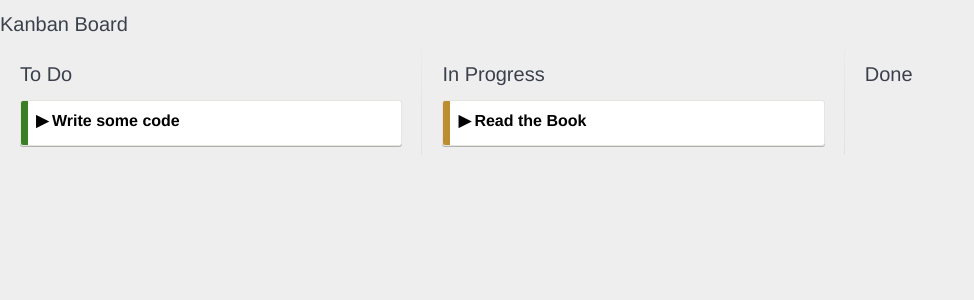
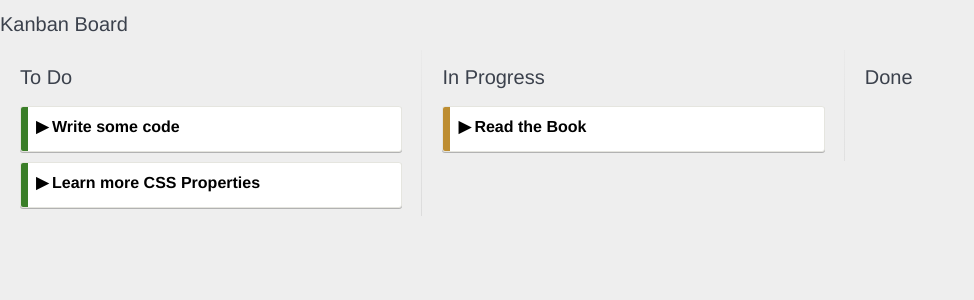
Before and after one commit to GFore/React-Tuts, a React (Create React App) app: page / in a window 1280 px wide. Shown: the top 300 px of the page, without its empty margins (0-974 px from the left). Built offline with nearby package versions, Linux system fonts and the light colour scheme.

Commit message:
cleaning up the code and display

```diff
--- a/src/App.js
+++ b/src/App.js
@@ -4,22 +4,39 @@ import KanbanBoard from './KanbanBoard';
 let cardsList = [
   {
     id: 1,
+    status: "in-progress",
     title: "Read the Book",
     description: "I should read the **whole** book",
     color: '#BD8D31',
-    status: "in-progress",
     tasks: []
   },
   {
     id: 2,
+    status: "todo",
     title: "Write some code",
     description: "Code along with some samples in the book. The complete source can be found at [GitHub](https://github.com/pro-react)",
     color: '#3A7E28',
-    status: "todo",
     tasks: [
       {id: 1, name: "ContactList Example", done: true},
       {id: 2, name: "Kanban Example",done: false},
       {id: 3, name: "My own experiments", done: false}
+    ]
+  },
+  {
+    id: 3,
+    status: "todo",
+    title: "Learn more CSS Properties",
+    description: "These CSS properties are used in this project and I need to better understand what they do",
+    color: '#3A7E28',
+    tasks: [
+      {id: 1, name: "box-sizing: border-box", done: false},
+      {id: 2, name: "white-space: nowrap (or normal)",done: false},
+      {id: 3, name: "display: inline-block", done: false},
+      {id: 4, name: "vertical-align: top", done: false},
+      {id: 5, name: "overflow: auto", done: false},
+      {id: 6, name: "Selector: .list:not(:last-child):after", done: false},
+      {id: 7, name: "Selector: :before", done: false},
+      {id: 8, name: "Selector: :first-child", done: false},
     ]
   },
 ];
--- a/src/CheckList.js
+++ b/src/CheckList.js
@@ -2,7 +2,7 @@ import React, { Component } from 'react';
 
 class CheckList extends Component {
     render() {
-        let tasks = this.props.tasks.map((task) => (
+        const tasks = this.props.tasks.map((task) => (
             <li className="checklist__task">
                 <input type="checkbox" defaultChecked={task.done} />
                 {task.name}
--- a/src/List.js
+++ b/src/List.js
@@ -3,7 +3,7 @@ import Card from './Card';
 
 class List extends Component {
     render() {
-        let cards = this.props.cards.map((card) => {
+        const cards = this.props.cards.map((card) => {
             return <Card id={card.id}
                          title={card.title}
                          description={card.description}
@@ -14,7 +14,7 @@ class List extends Component {
 
         return(
             <div className="list">
-                <h1>{this.props.title}</h1>
+                <h2>{this.props.title}</h2>
                 {cards}
             </div>
         );
--- a/src/index.css
+++ b/src/index.css
@@ -11,8 +11,8 @@ body {
   font-family: "Helvetica Neue", Helvetica, Arial, sans-serif;
 }
 
-h1 {
-  font-weight: 200;
+h1, h2 {
+  font-weight: 400;
   color: #3b414c;
   font-size: 20px;
 }
@@ -85,6 +85,8 @@ ul {
 
 .checklist__task--remove:after {
   display: inline-block;
-  color: #d66;
+  color: #b66;
   content: '❌';
+  font-size: 0.6em;
+  margin-left: 3px;
 }
```
